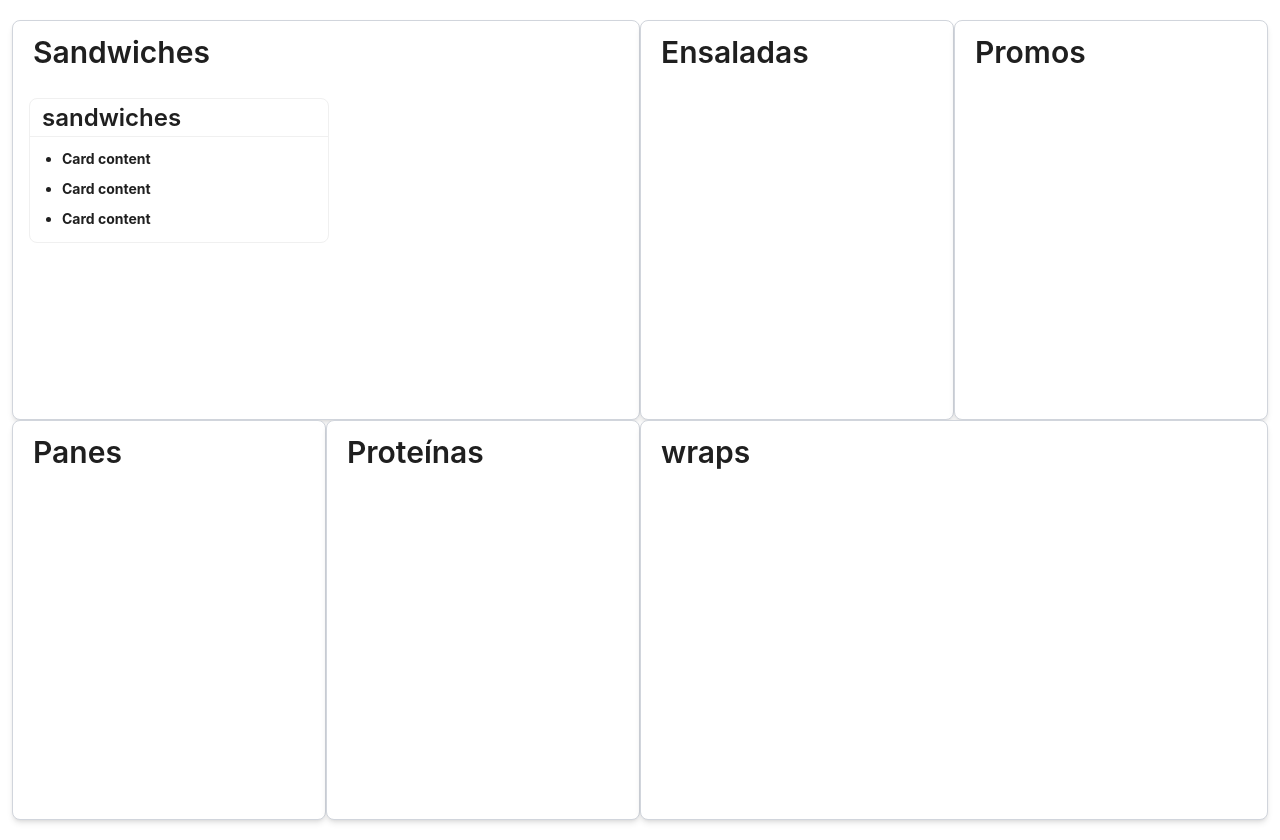
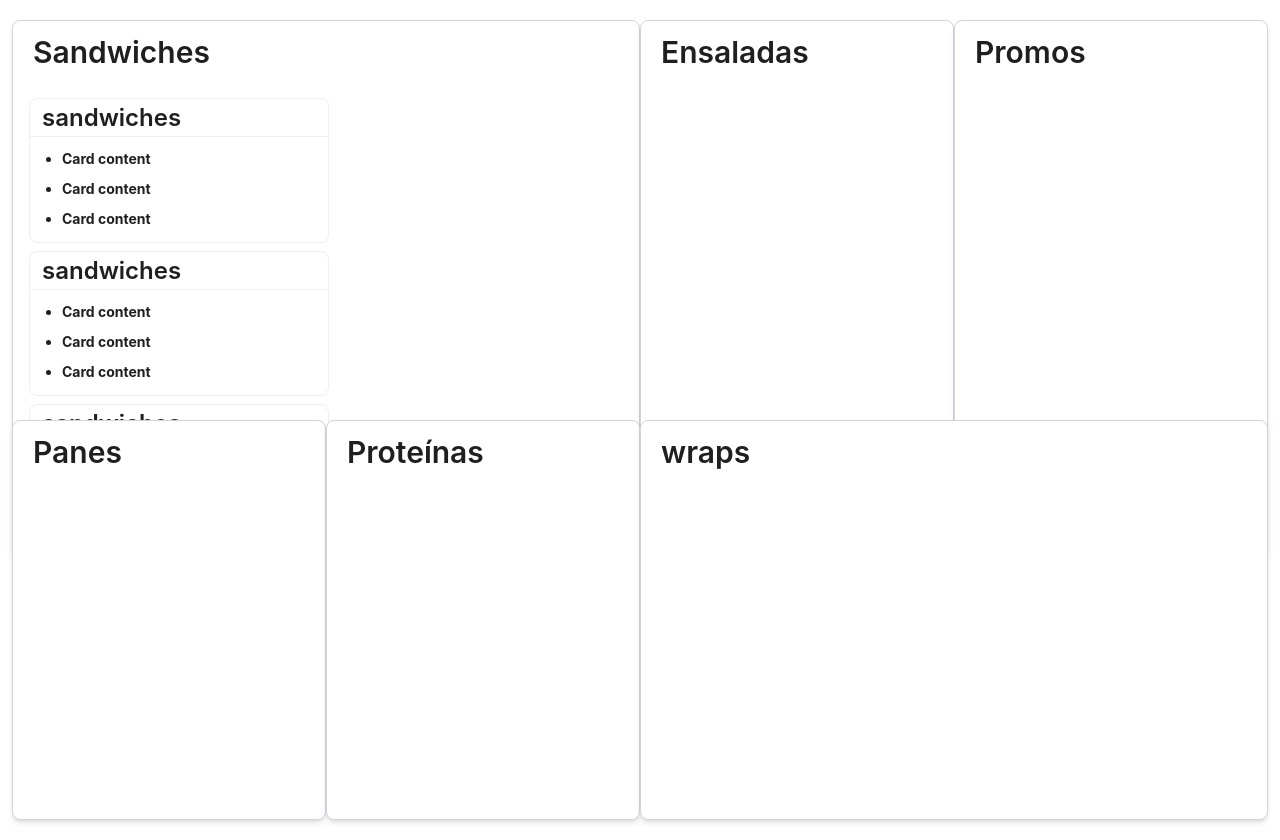
Before and after one commit to grichal/vista-menu-gustop, a React (Vite) app: page / in a window 1280 px wide. Built offline with nearby package versions, Linux system fonts and the light colour scheme.

Commit message:
first commit

```diff
--- a/src/App.jsx
+++ b/src/App.jsx
@@ -76,7 +76,51 @@ const MenuScreen = () => {
             </div>
 
             <div className="flex m-2 text-2xl">
-              <Space direction="vertical" size={16}>
+              <Space direction="horizontal flex flex-wrap">
+                <Card
+                  size="small"
+                  title={
+                    <>
+                      <h1 className="text-2xl">sandwiches</h1>
+                    </>
+                  }
+                  className="text-left"
+                  style={{ width: 300 }}
+                >
+                  <ul className="list-disc pl-5">
+      <li className="mb-2">
+        <p>Card content</p>
+      </li>
+      <li className="mb-2">
+        <p>Card content</p>
+      </li>
+      <li>
+        <p>Card content</p>
+      </li>
+    </ul>
+                </Card>
+                <Card
+                  size="small"
+                  title={
+                    <>
+                      <h1 className="text-2xl">sandwiches</h1>
+                    </>
+                  }
+                  className="text-left"
+                  style={{ width: 300 }}
+                >
+                  <ul className="list-disc pl-5">
+      <li className="mb-2">
+        <p>Card content</p>
+      </li>
+      <li className="mb-2">
+        <p>Card content</p>
+      </li>
+      <li>
+        <p>Card content</p>
+      </li>
+    </ul>
+                </Card>
                 <Card
                   size="small"
                   title={
```
